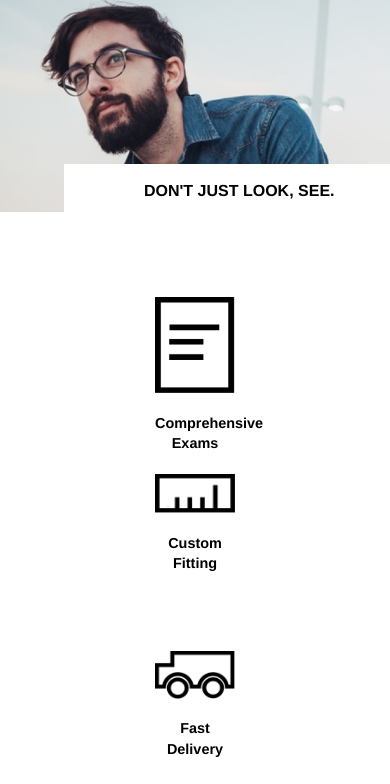
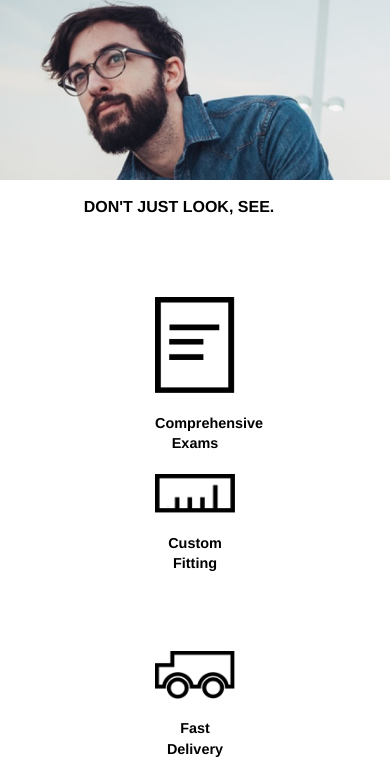
Before and after one commit to Aelita21/tortoiseshell, a plain HTML site: page index.html in a window 390 px wide. Shown: the part 60-844 px from the top of the page. Drawn offline with Linux system fonts and the light colour scheme.

Commit message:
add responsive 800px still issues

```diff
--- a/resources/css/style.css
+++ b/resources/css/style.css
@@ -93,9 +93,10 @@ header {
 }
 @media only screen and (max-width: 800px) {
 .banner {
-  float: none;
+  display: block;
   width: 100%;
   margin-top: 9rem;
+  text-align: center;
   }
 }
 .banner h1{
```
